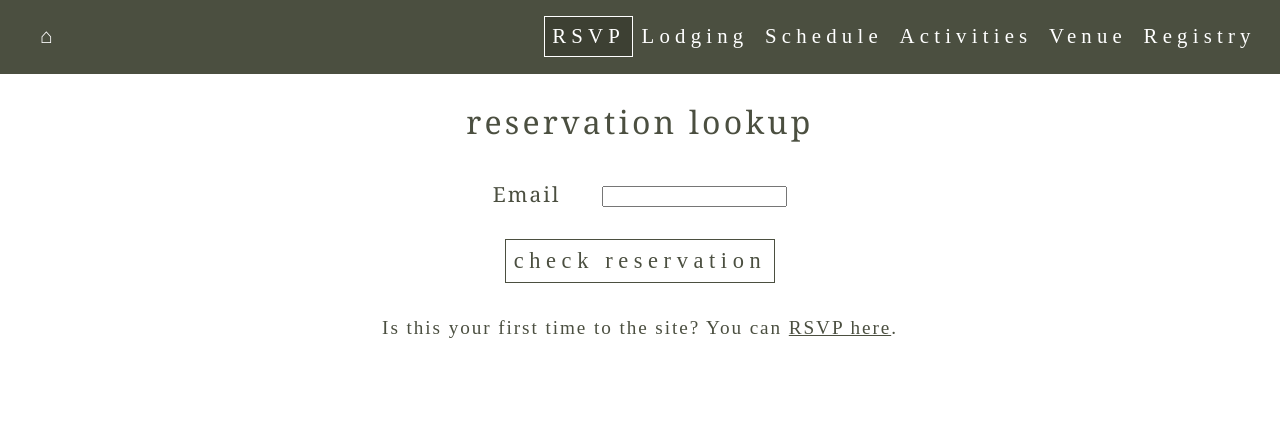
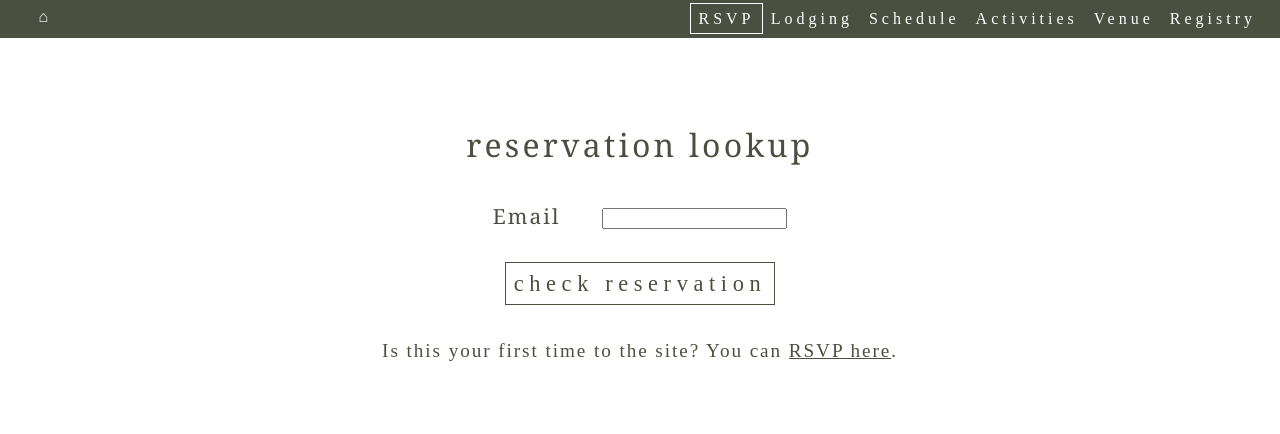
Before and after one commit to davebirinyi/aarsiat_app, a Rails app: page /check in a window 1280 px wide. Shown: the top 434 px of the page. Run offline with Rails 7, Linux system fonts and the light colour scheme; data that the repository does not hold is empty; style sheets or scripts are compiled from the project's sources; some libraries are stand-ins or nearby versions.

Commit message:
Sticky navbar to top

```diff
--- a/app/assets/stylesheets/custom.scss
+++ b/app/assets/stylesheets/custom.scss
@@ -461,6 +461,9 @@ ul.topnav li a {
   height: auto;
   background-color: $white;
   color: $kelp_gray;
+  h1 {
+    padding: 3em 0 0 0;
+  }
   h2 {
     text-transform: lowercase;
     text-align: center;
@@ -610,8 +613,11 @@ ul.topnav li a {
 
 @media only screen and (min-width: 1024px) {
   #navbar {
-    padding: 1em 1em 0 2em;
-    height: 4.6em;
+    position: fixed;
+    top: 0;
+    padding: .2em 1em 0 2em;
+    height: 2.4em;
+    width: 100vw;
   }
   ul.topnav {
       list-style-type: none;
@@ -622,13 +628,16 @@ ul.topnav li a {
   ul.topnav li a {
       display: block;
       color: $white;
-      font-size: 1.3em;
+      font-size: 1em;
       letter-spacing: .25em;
       text-align: center;
-      padding: .4em;
+      padding: .4em .5em;
       text-decoration: none;
   }
-  ul.topnav li.left {float: left;}
+  ul.topnav li.left {
+    float: left;
+    margin: -.1em;
+  }
   ul.topnav li {float: right;}
   ul.topnav li a:hover {
     background-color: $white;
@@ -636,12 +645,10 @@ ul.topnav li a {
   }
   ul.topnav li a:hover:active {background-color: $white; color: $kelp_gray;}
   ul.topnav li a.active:not(:hover) {
-    padding: .35em;
+    padding: .35em .45em;
     border-style: solid;
     border-width: .05em;
     border-color: $white;
-    color: $white;
-    background-color: $warming_gray;
   }
 }
 
@@ -661,7 +668,7 @@ ul.topnav li a {
     background-image: image-url("anna_and_ryan-204.jpg");
     background-position: center bottom;
     height: 125vh;
-    margin-top: -4.6em;
+    // margin-top: -4.6em;
     .splash_text {
       padding-top: 45vh;
       font-size: 1.9em;
--- a/app/views/guests/show.html.erb
+++ b/app/views/guests/show.html.erb
@@ -3,7 +3,7 @@
 
 
 <section class="section_container" id="reservation">
-  <h1 class="section_header"><%= @guest.name %></h1>
+  <h1 class="section_header">Your Reservation</h1>
   <div>
     <%= form_for(@guest, url: rsvp_path) do |f| %>
       <%= render "shared/error_messages" %>
--- a/app/views/layouts/_header.html.erb
+++ b/app/views/layouts/_header.html.erb
@@ -21,7 +21,7 @@
       </li>
       <li>
         <% if checked_in? %>
-          <%= link_to("See Reservation", current_guest, class: "active") %>
+          <%= link_to(current_guest.name, current_guest, class: "active") %>
         <% else %>
           <%= link_to("RSVP", rsvp_path, class: "active") %>
         <% end %>
```
